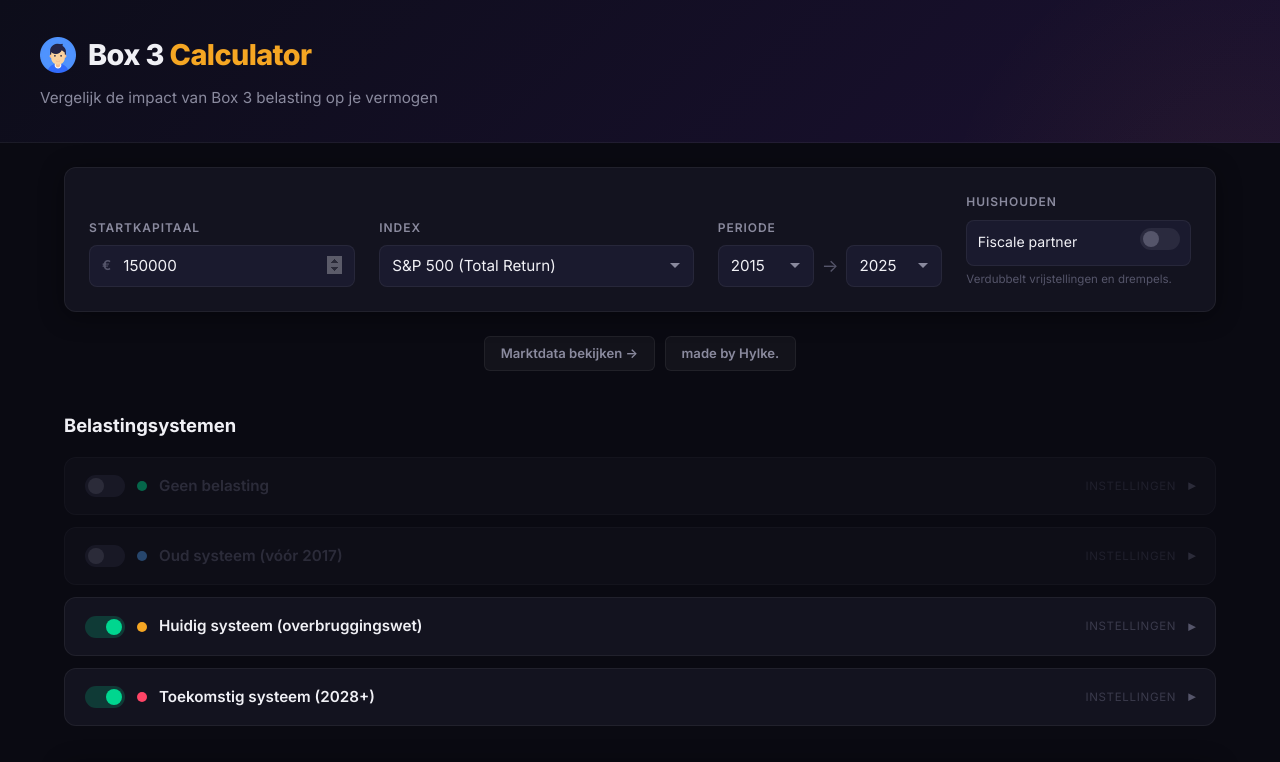
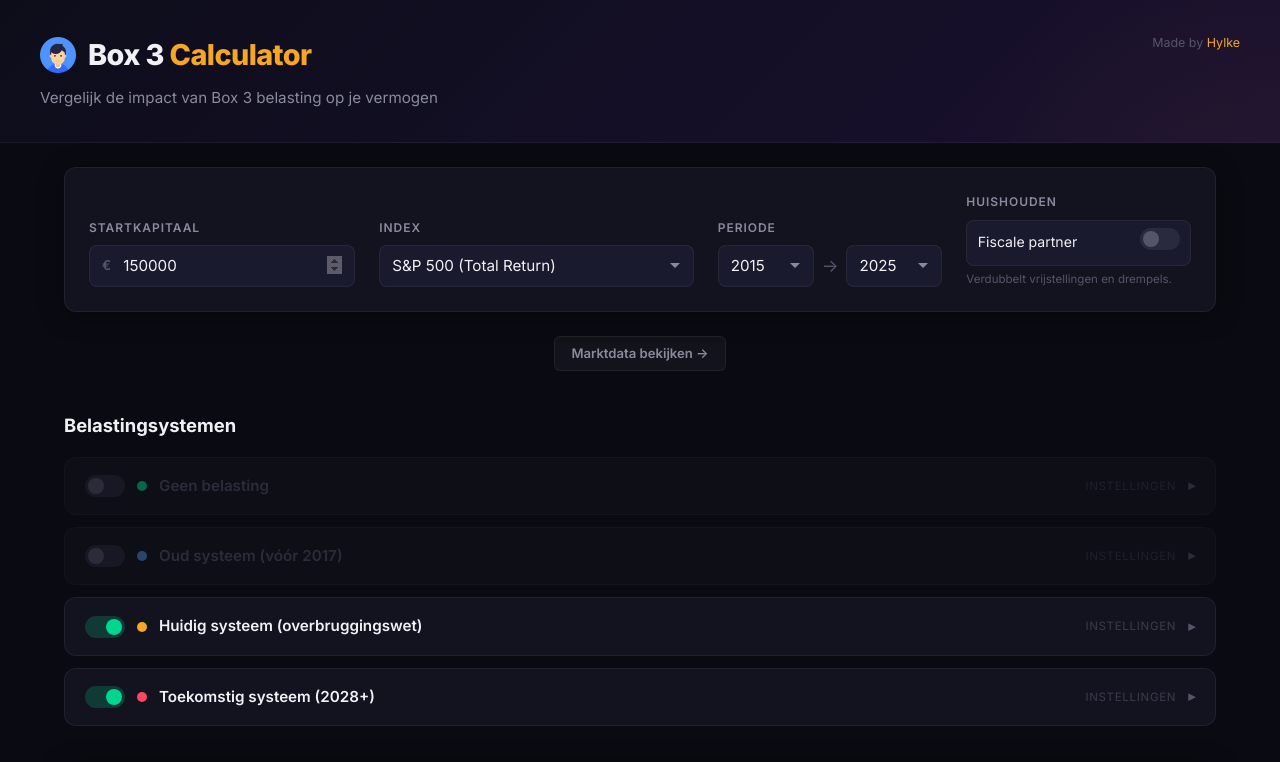
Before and after one commit to HylkeJellema/DeBelegger, a website built with Vite: page index.html in a window 1280 px wide. Shown: the top 762 px of the page. Built offline with nearby package versions, Linux system fonts and the light colour scheme.

Commit message:
Add LinkedIn credit to navbar

```diff
--- a/css/style.css
+++ b/css/style.css
@@ -99,6 +99,25 @@ body.modal-open {
   margin: 0 auto;
   position: relative;
   z-index: 1;
+}
+
+.header-credit {
+  position: absolute;
+  top: 0;
+  right: 0;
+  margin: 0;
+  color: var(--text-muted);
+  font-size: 0.78rem;
+  line-height: 1.8;
+}
+
+.header-credit a {
+  color: var(--accent);
+  text-decoration: none;
+}
+
+.header-credit a:hover {
+  text-decoration: underline;
 }
 
 .logo {
@@ -912,6 +931,11 @@ input[type="number"]::-webkit-outer-spin-button {
   .header {
     padding: 1.25rem 1rem;
   }
+  .header-credit {
+    position: static;
+    text-align: right;
+    margin-bottom: 0.35rem;
+  }
   .logo h1 {
     font-size: 1.4rem;
   }
--- a/index.html
+++ b/index.html
@@ -20,6 +20,10 @@
     <!-- Header -->
     <header class="header">
       <div class="header-inner">
+        <p class="header-credit">
+          Made by
+          <a href="https://www.linkedin.com/in/hylkej/" target="_blank" rel="noopener noreferrer">Hylke</a>
+        </p>
         <div class="logo">
           <img src="/assets/logo.png" alt="DeBelegger" class="logo-icon-img" />
           <h1>Box 3 <span class="accent">Calculator</span></h1>
@@ -78,7 +82,6 @@
 
       <nav class="sub-nav">
         <a href="/data.html" class="nav-link">Marktdata bekijken →</a>
-        <a href="https://www.linkedin.com/in/hylkej/" target="_blank" rel="noopener noreferrer" class="nav-link">made by Hylke.</a>
       </nav>
 
       <!-- Tax Systems Config (with toggles) -->
```
